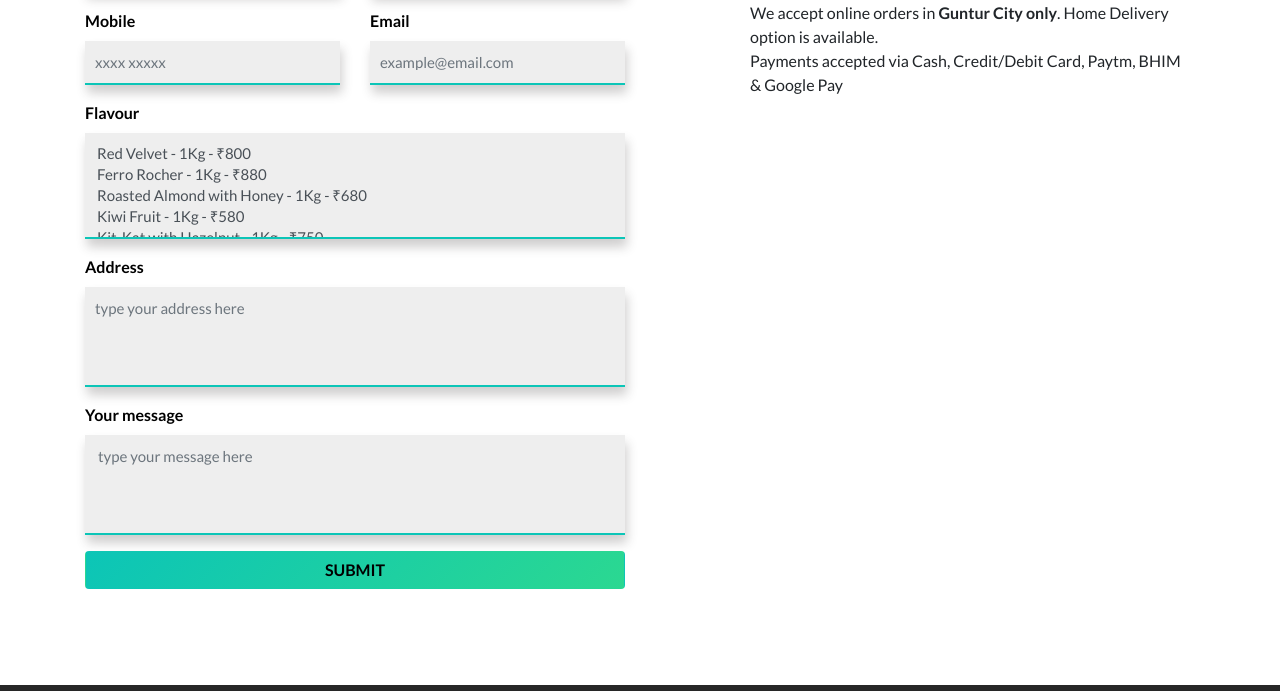
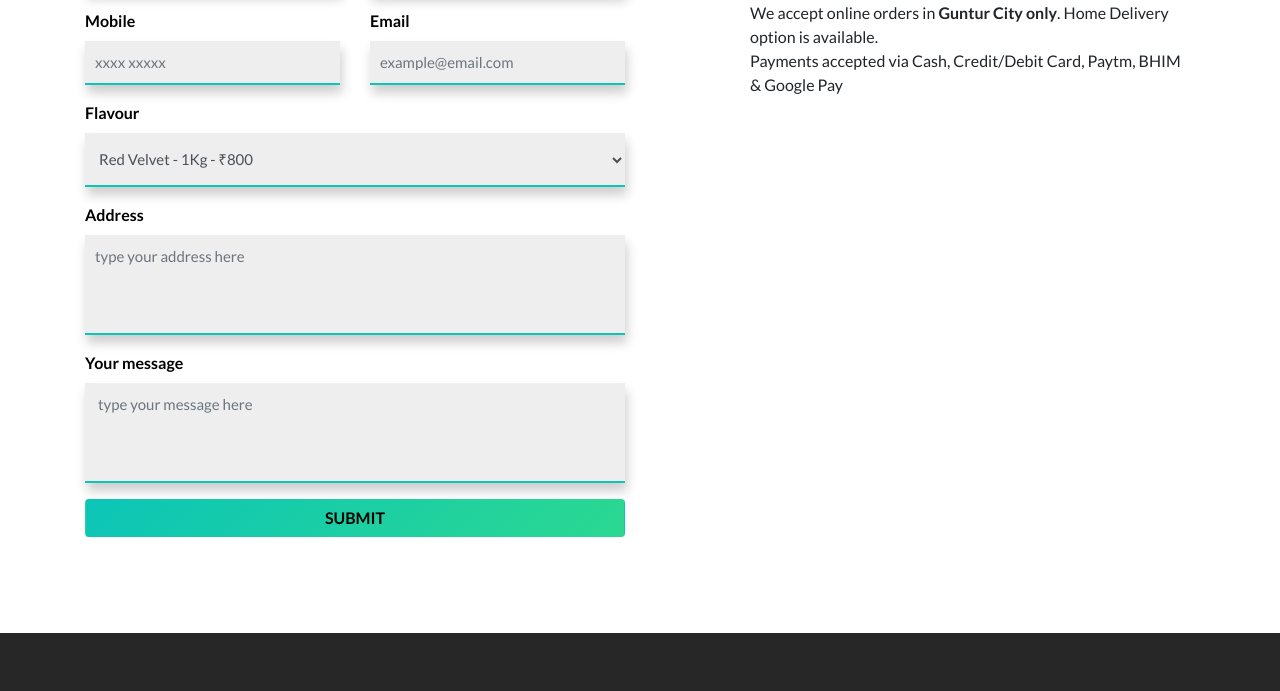
Before and after one commit to AvinashMudunuri/bakerydelights, a plain HTML site: page index.html in a window 1280 px wide. Shown: the part 4166-4857 px from the top of the page. Drawn offline with Linux system fonts and the light colour scheme.

Commit message:
update form select

```diff
--- a/css/style.css
+++ b/css/style.css
@@ -1245,6 +1245,10 @@ textarea {
     resize: none;
 }
 
+select.form-control:not([size]):not([multiple]) {
+  height: calc(3.25rem + 2px);
+}
+
 form.register-wthree .form-control {
     background: #eee;
     padding: 10px;
--- a/index.html
+++ b/index.html
@@ -360,7 +360,7 @@
                                         <label for="flavour">
                                             Flavour
                                         </label>
-                                        <select multiple class="form-control" id="flavour" name="flavour">
+                                        <select class="form-control" id="flavour" name="flavour">
                                             <option value="1">Red Velvet - 1Kg - ₹800</option>
                                             <option value="2">Ferro Rocher - 1Kg - ₹880</option>
                                             <option value="3">Roasted Almond with Honey - 1Kg - ₹680</option>
```
